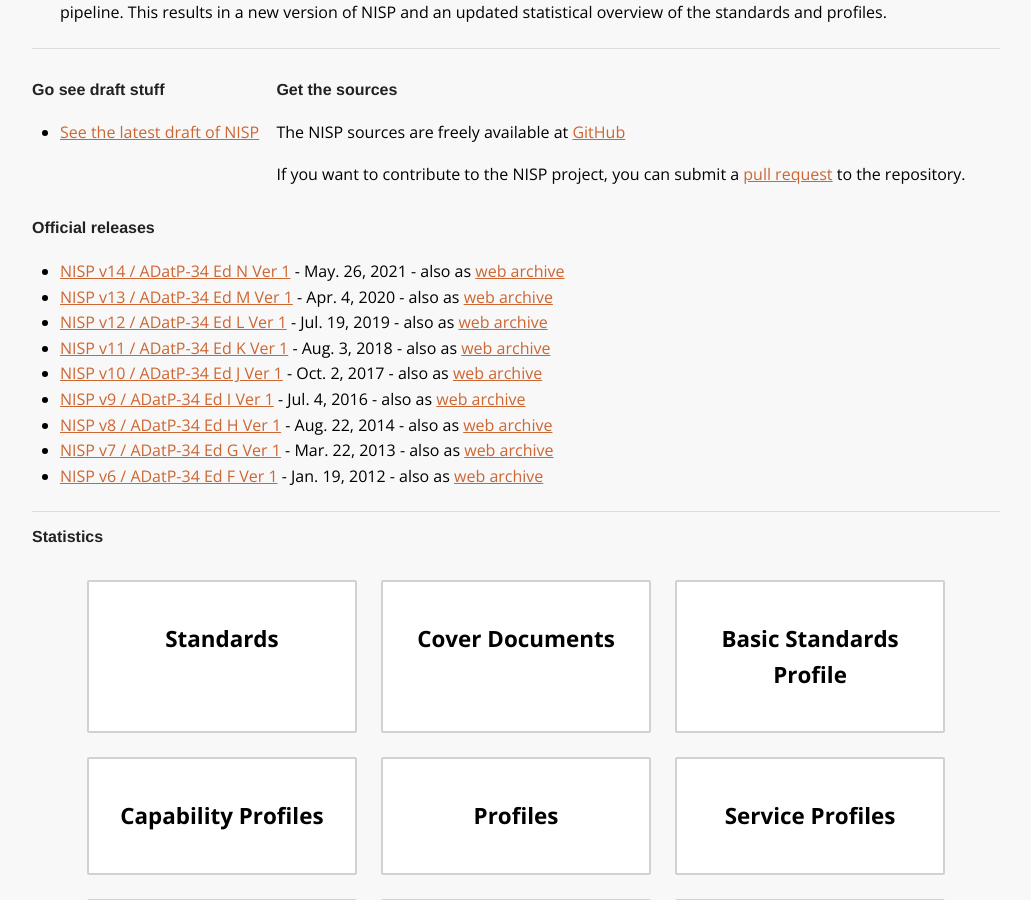
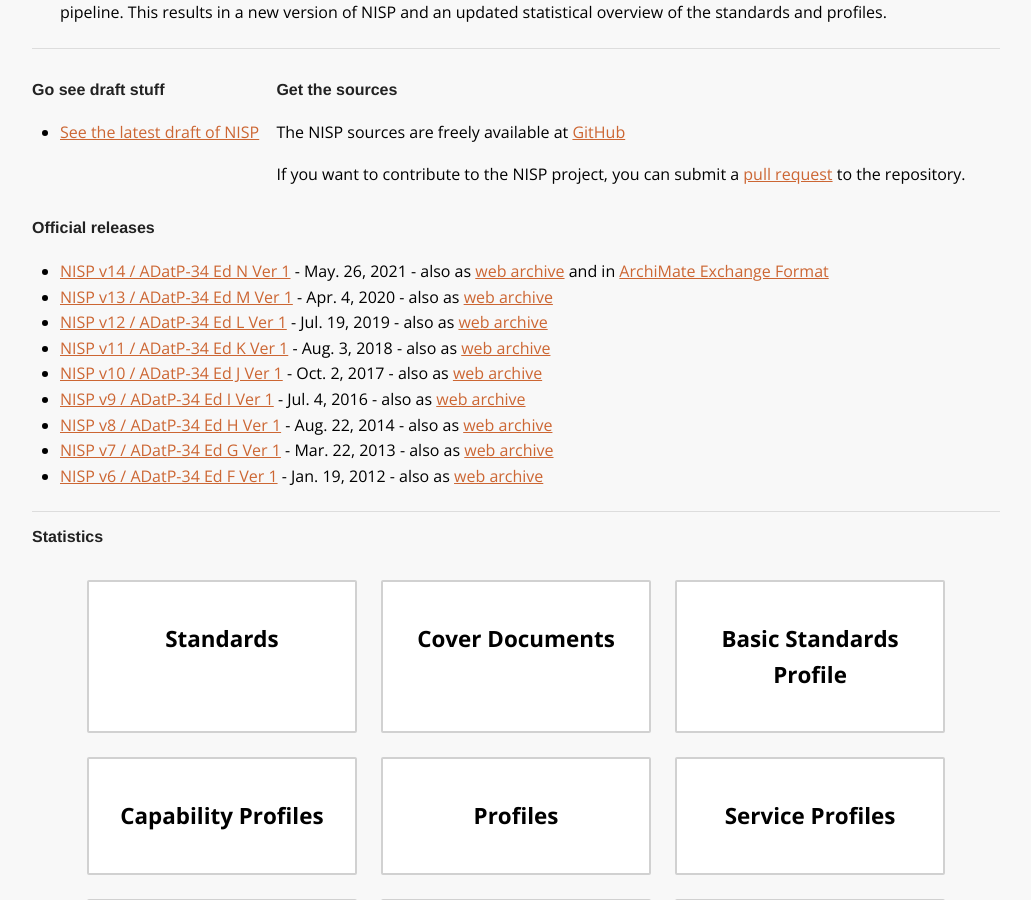
Before and after one commit to stavnstrup/nisp-nation, a Jekyll site: the page built from index.md, in a window 1280 px wide and 900 px high, scrolled down 361 px. Shown: the whole window, without its empty margins (124-1155 px from the left). Built offline with Jekyll 4.4.1, drawn with Linux system fonts in a browser that asks for light colours; nearby versions of some CDN libraries.

Commit message:
Add NISP 14.0 in ArchiMate Exchange Format

```diff
--- a/index.md
+++ b/index.md
@@ -44,7 +44,7 @@
 <h4>Official releases</h4>
 <ul>
   <li><a href="{{ page.archive-location}}/nisp-14.0/">NISP v14 / ADatP-34 Ed N Ver 1</a> -
-  May. 26, 2021  - also as <a href="{{ page.archive-location}}/nisp-web-14.0-release.zip">web archive</a></li>
+  May. 26, 2021  - also as <a href="{{ page.archive-location}}/nisp-web-14.0-release.zip">web archive</a> and in <a href="{{ page.archive-location}}/nisp-14.0-archimate.xml">ArchiMate Exchange Format</a></li>
   <li><a href="{{ page.archive-location}}/nisp-13.0/">NISP v13 / ADatP-34 Ed M Ver 1</a> -
   Apr. 4, 2020  - also as <a href="{{ page.archive-location}}/nisp-web-13.0-release.zip">web archive</a></li>
   <li><a href="{{ page.archive-location}}/nisp-12.0/">NISP v12 / ADatP-34 Ed L Ver 1</a> -
```
